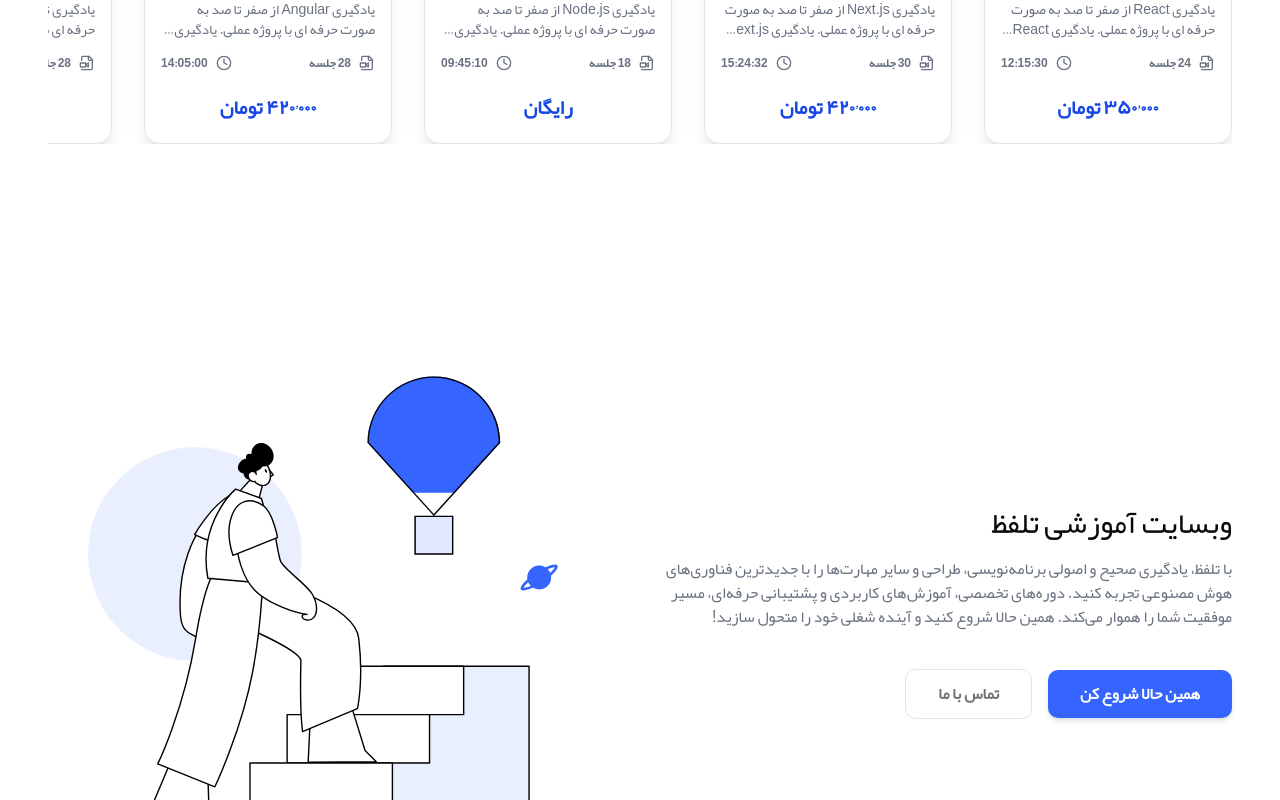
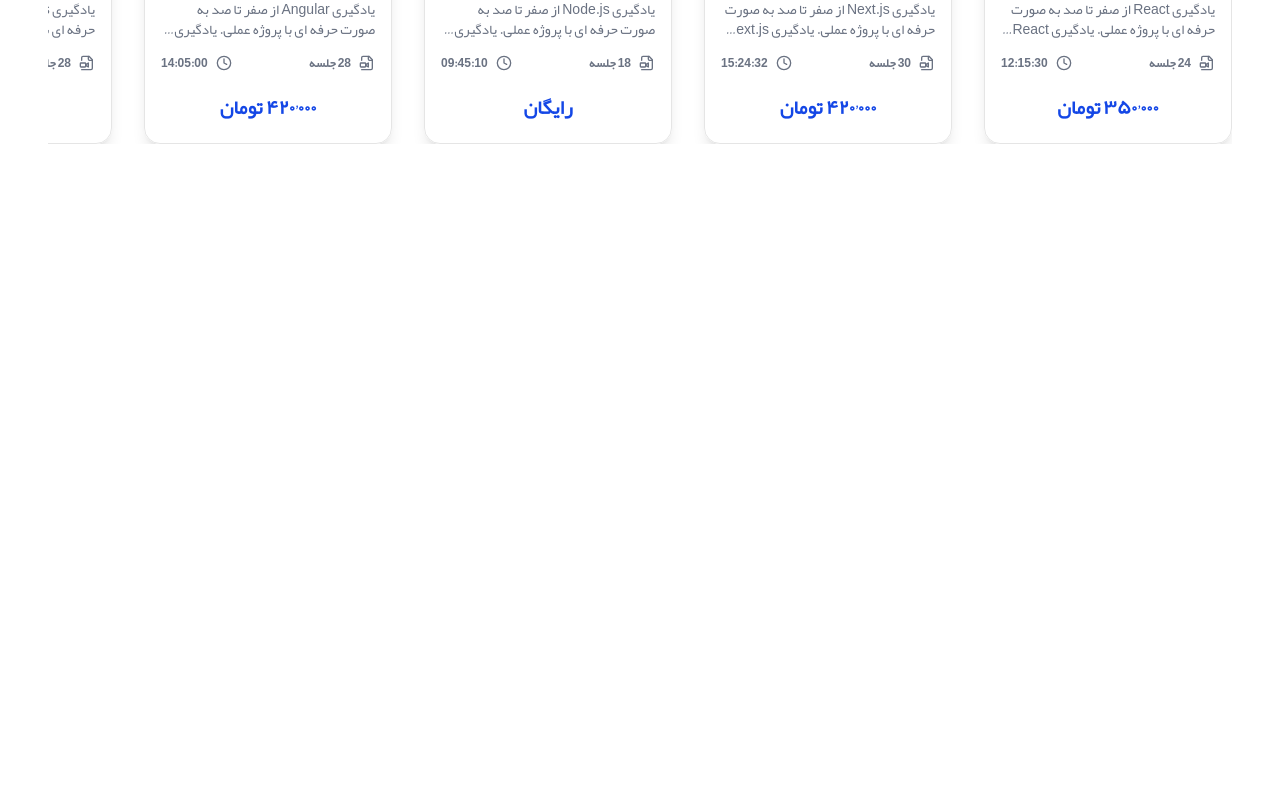
Before and after one commit to fullsttack/talafoz-next, a Next.js app: page / in a window 1280 px wide. Shown: the part 2000-2800 px from the top of the page. After the commit the page ends 2176 px from the top, so only its background shows below. Built offline with nearby package versions, Linux system fonts and the light colour scheme.

Commit message:
Update page.tsx

```diff
--- a/src/app/page.tsx
+++ b/src/app/page.tsx
@@ -2,10 +2,7 @@
 import Slider from "@/components/layouts/Slider";
 import CourseList from "@/components/layouts/CourseList";
 import BestCourse from "@/components/layouts/BestCourse";
-import AboutIndex from "@/components/layouts/AboutIndex";
-import BlogList from "@/components/layouts/BlogList";
-import FaqIndex from "@/components/layouts/FaqIndex";
-import Footer from "@/components/layouts/Footer";
+
 
 
 export default function Home() {
@@ -15,10 +12,7 @@
     <Slider />
     <CourseList/>
     <BestCourse />
-    <AboutIndex />
-    <BlogList />
-    <FaqIndex />
-    <Footer />
+
    </div>
   );
 }
```
